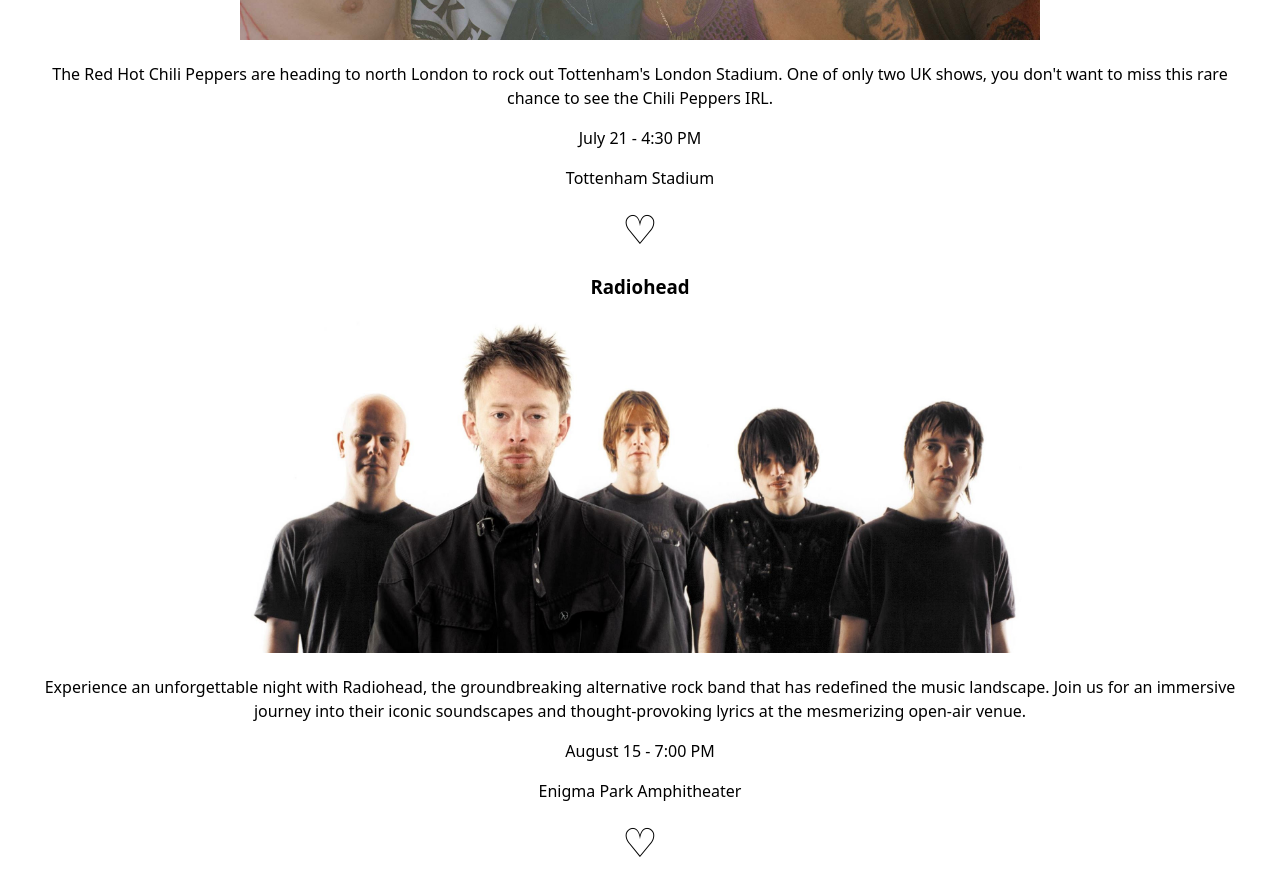
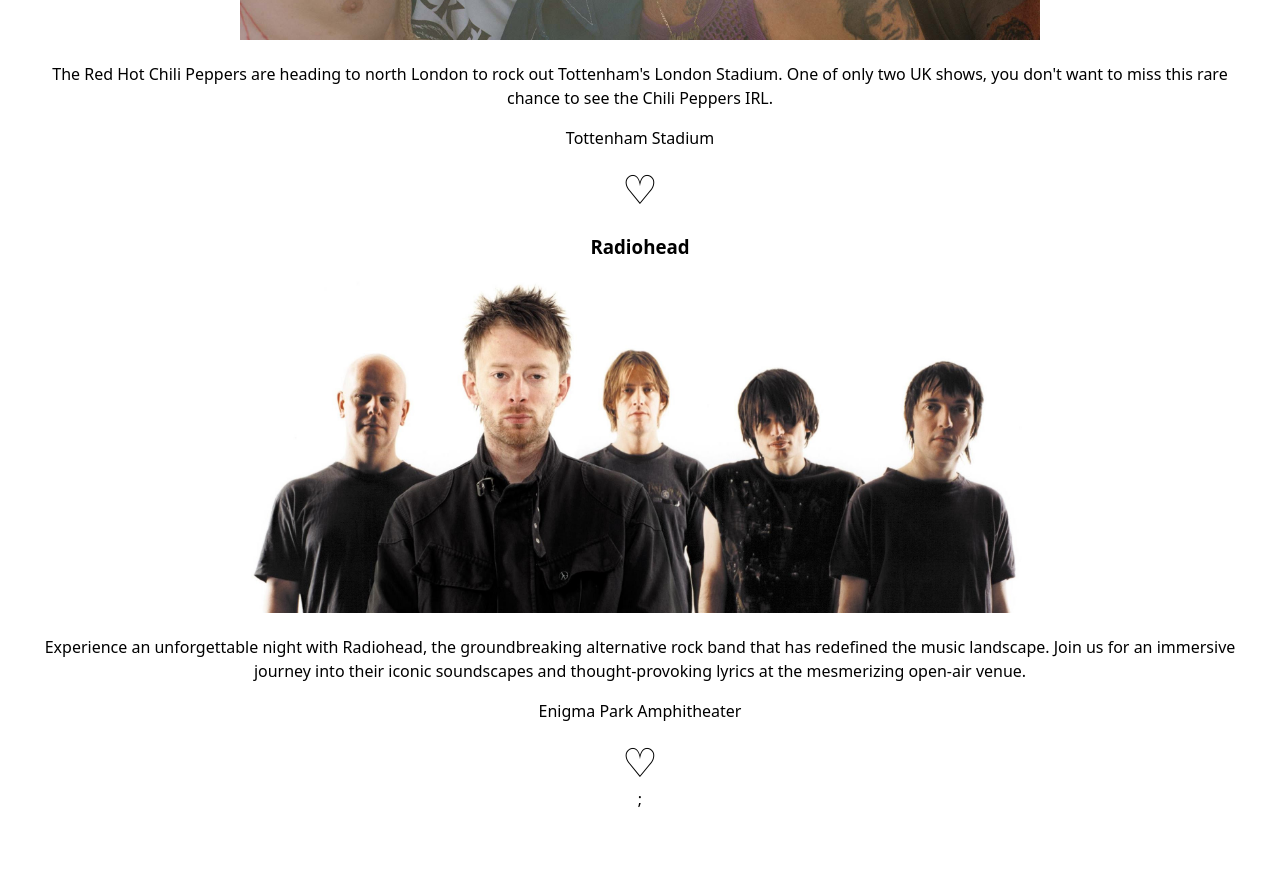
Before and after one commit to kawrou/react_gig_project, a React (Vite) app: page / in a window 1280 px wide. Shown: the part 500-1396 px from the top of the page. After the commit the page ends 1343 px from the top, so only its background shows below. Built offline with nearby package versions, Linux system fonts and the light colour scheme.

Commit message:
Refactored code so that gig data goes into it's own component as an array. This array is then mapped over and passed as props to the gig component

```diff
--- a/src/App.jsx
+++ b/src/App.jsx
@@ -1,52 +1,25 @@
 import Hello from "./components/Hello";
 import makersLogo from "./assets/Makers-Logo.png";
 import "./App.css";
-import React, {useState} from "react";
+import React, { useState } from "react";
 import Gig from "./components/Gig";
-import HeartButton from "./components/HeartButton";
-
-// function App() {
-//   return
-//     <Gig />;
-// }
-
+import gigData from "./components/GigData"
 
 // USING PROPS
 const App = () => {
-
-  // Need to refactor this useState back into Gig component as it sets state for all
-  // favourite buttons rendered on the page rather than individually
-  // const [heartState, setHeartState] = useState(false);
-
   return (
     <>
-      <div>
+      {console.log(gigData)}
+      {gigData.map((gig) => (
         <Gig
-          bandName="Red Hot Chili Peppers"
-          imageUrl="assets/red_hot_chili_peppers.jpg"
-          altText="Red Hot Chili Peppers band photo"
-          eventDescription="The Red Hot Chili Peppers are heading to north London to rock out Tottenham's London Stadium.
-          One of only two UK shows, you don't want to miss this rare chance to see the Chili Peppers IRL."
-          dateTime="July 21 - 4:30 PM"
-          location="Tottenham Stadium"
+          id = {gig.id}
+          bandName = {gig.bandName}
+          imageUrl = {gig.imageUrl}
+          altText = {gig.altText}
+          eventDescription = {gig.eventDescription}
+          location = {gig.location}
         />
-        {/* To be removed */}
-        {/* <HeartButton heartState={heartState} setHeartState={setHeartState}/> */}
-      </div>
-      <div>
-        <Gig
-          bandName="Radiohead"
-          altText="Radiohead band photo"
-          imageUrl="assets/radiohead.jpg"
-          eventDescription="Experience an unforgettable night with Radiohead,
-          the groundbreaking alternative rock band that has redefined the music landscape.
-          Join us for an immersive journey into their iconic soundscapes and thought-provoking lyrics at the mesmerizing open-air venue."
-          dateTime="August 15 - 7:00 PM"
-          location="Enigma Park Amphitheater"
-        />
-        {/* To be removed */}
-        {/* <HeartButton heartState={heartState} setHeartState={setHeartState}/> */}
-      </div>
+      ))};
     </>
   );
 };
--- /dev/null
+++ b/src/components/GigData.jsx
@@ -0,0 +1,29 @@
+import React from "react";
+
+const gigData = [
+    {
+        id: 1,
+        bandName: "Red Hot Chili Peppers",
+        imageUrl: "assets/red_hot_chili_peppers.jpg",
+        altText: "Red Hot Chili Peppers band photo",
+        eventDescription:
+        "The Red Hot Chili Peppers are heading to north London to rock out Tottenham's London Stadium. " +
+        "One of only two UK shows, you don't want to miss this rare chance to see the Chili Peppers IRL.",
+        dateTime: "July 21 - 4:30 PM",
+        location: "Tottenham Stadium",
+    },
+    {
+        id: 2,
+        bandName: "Radiohead",
+        altText: "Radiohead band photo",
+        imageUrl: "assets/radiohead.jpg",
+        eventDescription:
+        "Experience an unforgettable night with Radiohead, " +
+        "the groundbreaking alternative rock band that has redefined the music landscape. " +
+        "Join us for an immersive journey into their iconic soundscapes and thought-provoking lyrics at the mesmerizing open-air venue.",
+        dateTime: "August 15 - 7:00 PM",
+        location: "Enigma Park Amphitheater",
+    },
+    ];
+
+export default gigData;
```
Also changed, not shown: src/components/Gig.jsx (+2 -17 lines), 1 other file (tests, documents, lock files or other folders).
